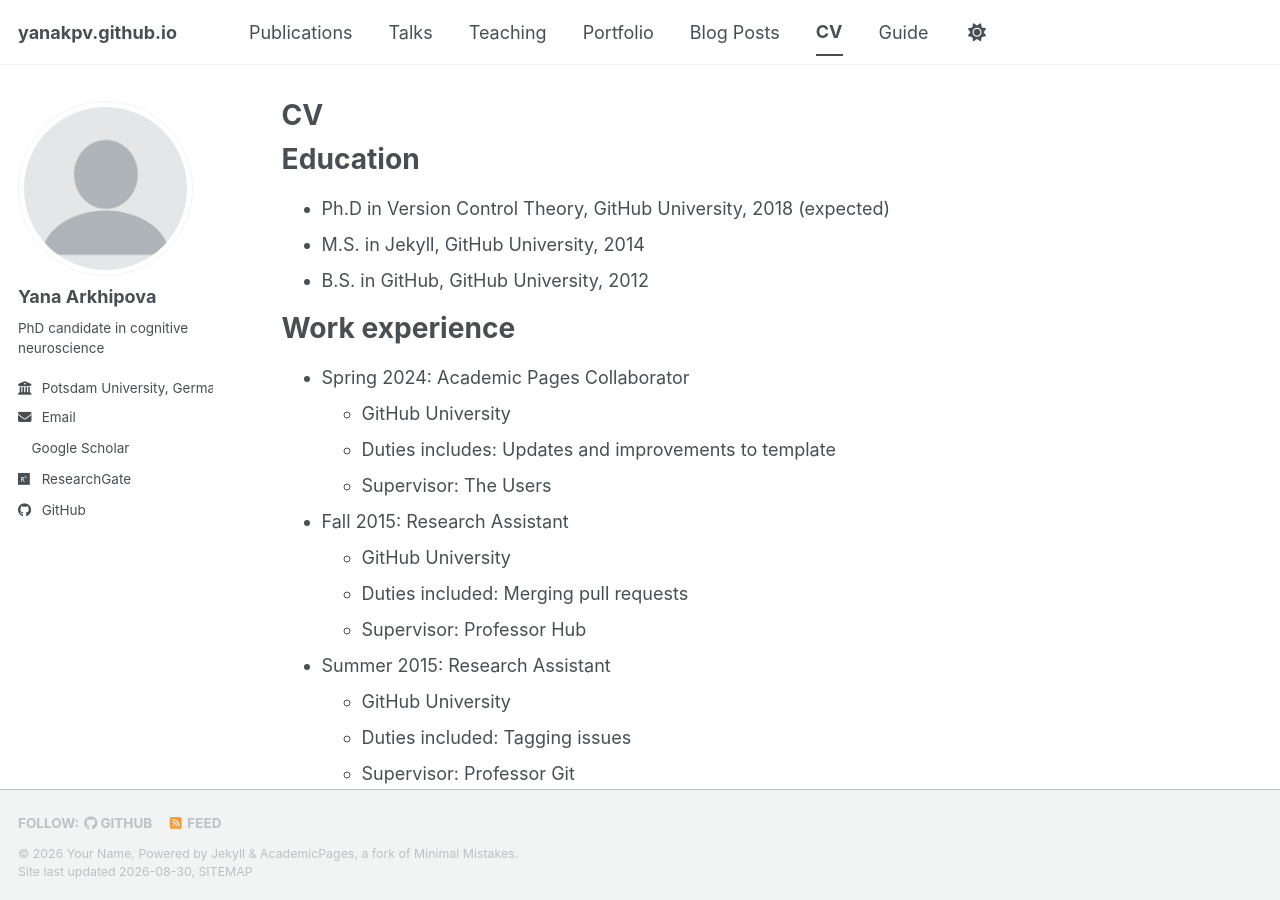
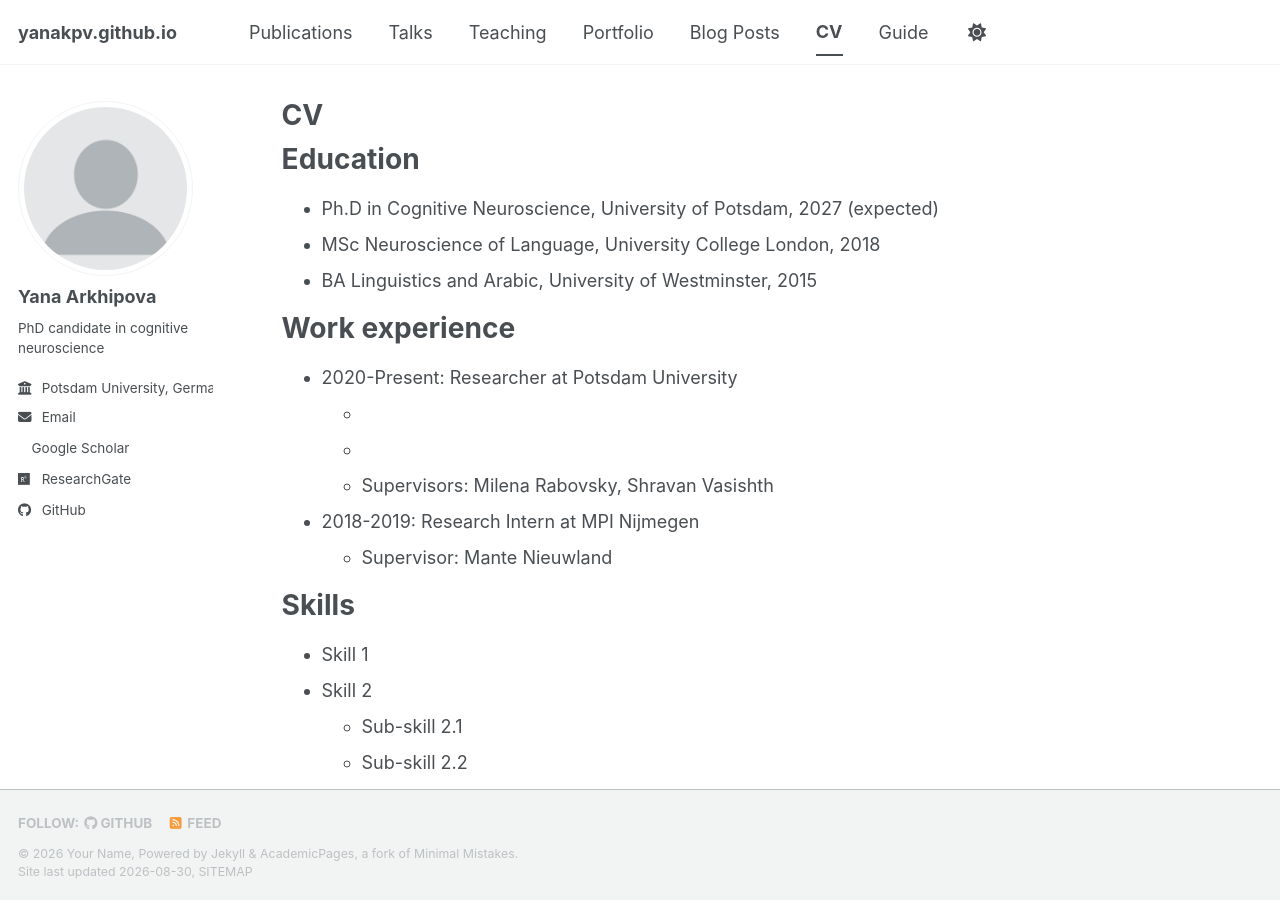
Before and after one commit to yanakpv/yanakpv.github.io, a Jekyll site: the page built from _pages/cv.md, in a window 1280 px wide and 900 px high. Built offline with Jekyll 4.4.1, drawn with Linux system fonts in a browser that asks for light colours; a style sheet for code colours, icons or effects is not loaded.

Commit message:
Update cv.md

```diff
--- a/_pages/cv.md
+++ b/_pages/cv.md
@@ -11,26 +11,20 @@ redirect_from:
 
 Education
 ======
-* Ph.D in Version Control Theory, GitHub University, 2018 (expected)
-* M.S. in Jekyll, GitHub University, 2014
-* B.S. in GitHub, GitHub University, 2012
+* Ph.D in Cognitive Neuroscience, University of Potsdam, 2027 (expected)
+* MSc Neuroscience of Language, University College London, 2018
+* BA Linguistics and Arabic, University of Westminster, 2015
 
 Work experience
 ======
-* Spring 2024: Academic Pages Collaborator
-  * GitHub University
-  * Duties includes: Updates and improvements to template
-  * Supervisor: The Users
+* 2020-Present: Researcher at Potsdam University
+  *
+  *
+  * Supervisors: Milena Rabovsky, Shravan Vasishth
 
-* Fall 2015: Research Assistant
-  * GitHub University
-  * Duties included: Merging pull requests
-  * Supervisor: Professor Hub
+* 2018-2019: Research Intern at MPI Nijmegen
+  * Supervisor: Mante Nieuwland
 
-* Summer 2015: Research Assistant
-  * GitHub University
-  * Duties included: Tagging issues
-  * Supervisor: Professor Git
 
 Skills
 ======
```
